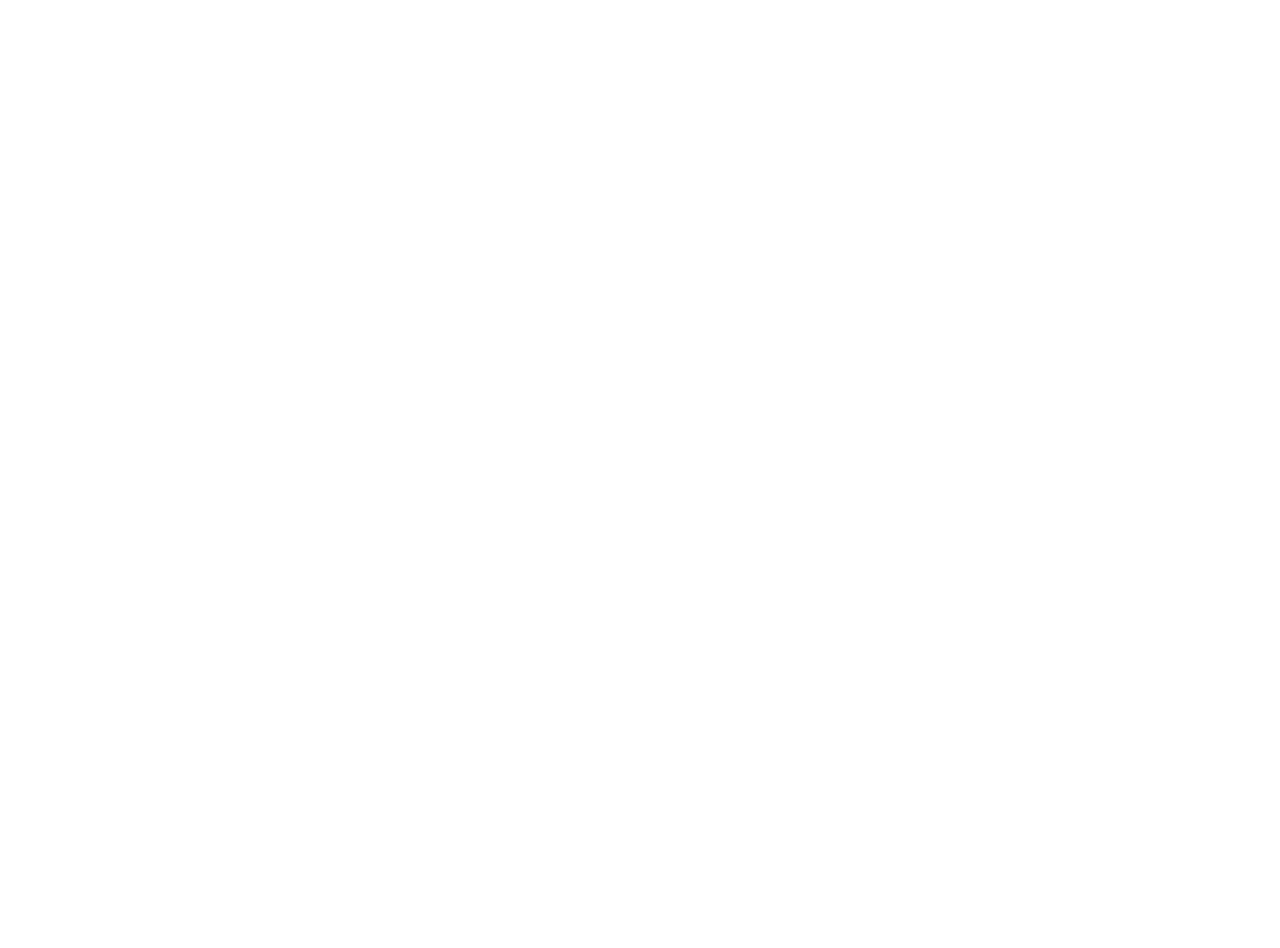
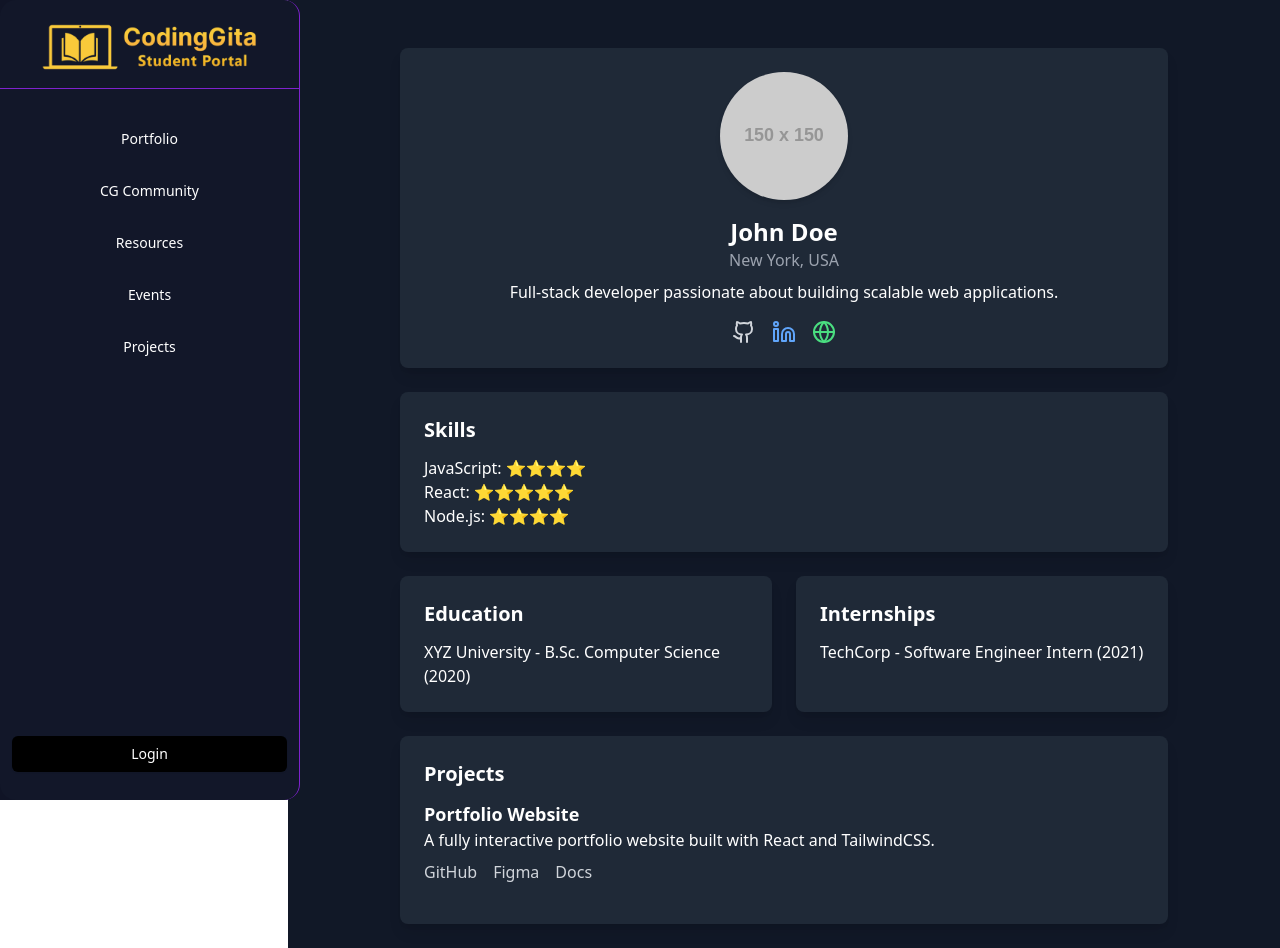
Before and after one commit to codinggita/codinggita_student_portal, a React (Vite) app in the folder CG_frontend/: page /myport in a window 1280 px wide. Before the commit this address had no page. Before the commit the page ends 800 px from the top, so only its background shows below. Built offline with nearby package versions, Linux system fonts and the light colour scheme.

Commit message:
HeroPortfolio Page Added

```diff
--- a/CG_frontend/src/App.jsx
+++ b/CG_frontend/src/App.jsx
@@ -13,6 +13,7 @@
 import ProtectedRoute from './Modules/ProtectedRoute';
 import ProjectPage from './Modules/ProjectPage/ProjectPage';
 import { ProjectDetails } from './Modules/ProjectPage/ProjectDetails';
+import HeroPortfolio from './Modules/ProjectPage/HeroPortfolio';
 
 
 function App() {
@@ -36,6 +37,7 @@
                 </ProtectedRoute>
               }
             />
+            <Route path="/myport" element={<HeroPortfolio />} />
 
             <Route path="/project" element={<ProjectPage />} />
             <Route path="/project/:id" element={<ProjectDetails />} />
--- /dev/null
+++ b/CG_frontend/src/Modules/ProjectPage/HeroPortfolio.jsx
@@ -0,0 +1,109 @@
+import React from "react";
+import { Github, Linkedin, Globe, Mail } from "lucide-react";
+
+const portfolioData = {
+  Name: "John Doe",
+  Email: "johndoe@example.com",
+  ProfileImage: "https://via.placeholder.com/150",
+  Socials: {
+    github: "https://github.com/johndoe",
+    linkedin: "https://linkedin.com/in/johndoe",
+    website: "https://johndoe.dev",
+  },
+  Location: "New York, USA",
+  Aboutme: "Full-stack developer passionate about building scalable web applications.",
+  Skills: [
+    { Skill: "JavaScript", Rating: "⭐⭐⭐⭐" },
+    { Skill: "React", Rating: "⭐⭐⭐⭐⭐" },
+    { Skill: "Node.js", Rating: "⭐⭐⭐⭐" },
+  ],
+  Education: [
+    { nameofInstitiute: "XYZ University", course: "B.Sc. Computer Science", year: "2020" },
+  ],
+  Internships: [
+    {
+      Company: "TechCorp",
+      Role: "Software Engineer Intern",
+      year: "2021",
+      Description: "Worked on building microservices and frontend components.",
+    },
+  ],
+  Certificates: ["AWS Certified Developer", "Google Cloud Professional"],
+  Projects: [
+    {
+      Title: "Portfolio Website",
+      Github: "https://github.com/johndoe/portfolio",
+      Figma: "https://figma.com/johndoe",
+      Documentation: "https://docs.johndoe.dev",
+      Description: "A fully interactive portfolio website built with React and TailwindCSS.",
+      Images: ["https://via.placeholder.com/200"],
+    },
+  ],
+};
+
+const HeroPortfolio = () => {
+  return (
+    <div className="min-h-screen bg-gray-900 text-white p-6 ml-[288px] w-full pt-12">
+      {/* Profile Section */}
+      <div className="max-w-3xl mx-auto bg-gray-800 p-6 shadow-lg rounded-lg text-center">
+        <img
+          src={portfolioData.ProfileImage}
+          alt="Profile"
+          className="w-32 h-32 mx-auto rounded-full shadow-md"
+        />
+        <h1 className="text-2xl font-bold mt-4">{portfolioData.Name}</h1>
+        <p className="text-gray-400">{portfolioData.Location}</p>
+        <p className="mt-2">{portfolioData.Aboutme}</p>
+        {/* Social Links */}
+        <div className="flex justify-center gap-4 mt-4">
+          <a href={portfolioData.Socials.github} className="text-gray-300 hover:text-white"><Github /></a>
+          <a href={portfolioData.Socials.linkedin} className="text-blue-400 hover:text-white"><Linkedin /></a>
+          <a href={portfolioData.Socials.website} className="text-green-400 hover:text-white"><Globe /></a>
+        </div>
+      </div>
+
+      {/* Skills */}
+      <section className="max-w-3xl mx-auto mt-6 bg-gray-800 p-6 shadow-lg rounded-lg">
+        <h2 className="text-xl font-bold mb-3">Skills</h2>
+        {portfolioData.Skills.map((skill, index) => (
+          <p key={index}>{skill.Skill}: {skill.Rating}</p>
+        ))}
+      </section>
+
+      {/* Education, Internships, and Projects */}
+      <div className="grid grid-cols-1 md:grid-cols-2 gap-6 mt-6 max-w-3xl mx-auto">
+        <section className="bg-gray-800 p-6 shadow-lg rounded-lg">
+          <h2 className="text-xl font-bold mb-3">Education</h2>
+          {portfolioData.Education.map((edu, index) => (
+            <p key={index}>{edu.nameofInstitiute} - {edu.course} ({edu.year})</p>
+          ))}
+        </section>
+
+        <section className="bg-gray-800 p-6 shadow-lg rounded-lg">
+          <h2 className="text-xl font-bold mb-3">Internships</h2>
+          {portfolioData.Internships.map((intern, index) => (
+            <p key={index}>{intern.Company} - {intern.Role} ({intern.year})</p>
+          ))}
+        </section>
+      </div>
+
+      {/* Projects */}
+      <section className="max-w-3xl mx-auto mt-6 bg-gray-800 p-6 shadow-lg rounded-lg">
+        <h2 className="text-xl font-bold mb-3">Projects</h2>
+        {portfolioData.Projects.map((project, index) => (
+          <div key={index} className="mb-4">
+            <h3 className="text-lg font-semibold">{project.Title}</h3>
+            <p>{project.Description}</p>
+            <div className="flex gap-4 mt-2">
+              <a href={project.Github} className="text-gray-300 hover:text-white">GitHub</a>
+              <a href={project.Figma} className="text-gray-300 hover:text-white">Figma</a>
+              <a href={project.Documentation} className="text-gray-300 hover:text-white">Docs</a>
+            </div>
+          </div>
+        ))}
+      </section>
+    </div>
+  );
+};
+
+export default HeroPortfolio;
--- a/CG_frontend/src/Modules/Revamp.jsx
+++ b/CG_frontend/src/Modules/Revamp.jsx
@@ -3,6 +3,7 @@
 import img from "../assets/CG_Logo.png";
 import { authStore } from "../Stores/store.js"
 import { Link, Outlet } from 'react-router-dom'
+import { NavLink } from "react-router-dom";
 
 
 const Revamp = () => {
@@ -10,9 +11,18 @@
   const { isAuthenticated, user, token, Temp } = authStore();
   console.log("Current Zustand State:", authStore.getState());
 
+  const menuItems = [
+    { Title: "Portfolio", Link: "port" },
+    { Title: "CG Community", Link: "cg-community" },
+    { Title: "Resources", Link: "resources" },
+    { Title: "Events", Link: "event" },
+    { Title: "Projects", Link: "project" }
+  ];
+
   return (
 
     <>
+
       <div className="flex">
         <div className="bg-[#101426] h-screen flex w-[300px] fixed rounded-r-2xl">
 
@@ -33,14 +43,21 @@
             <div className="p-3 flex flex-col flex-1 justify-between mt-5">
               {/* Navigation Links */}
               <div>
-                {["Portfolio", "CG Community", "Resources", "Events", "Portfolio", "Projects"].map((item, index) => (
-                  <Button
+                {menuItems.map((item, index) => (
+                  <NavLink
                     key={index}
-                    variant="ghost"
-                    className="text-white hover:bg-[#923dee2b] hover:text-white w-full mb-4"
+                    to={item.Link}
+                    className={({ isActive }) =>
+                      isActive ? "" : ""
+                    }
                   >
-                    {item}
-                  </Button>
+                    <Button
+                      variant="ghost"
+                      className="text-white hover:bg-[#923dee2b] hover:text-white w-full mb-4"
+                    >
+                      {item.Title}
+                    </Button>
+                  </NavLink>
                 ))}
               </div>
 
```
